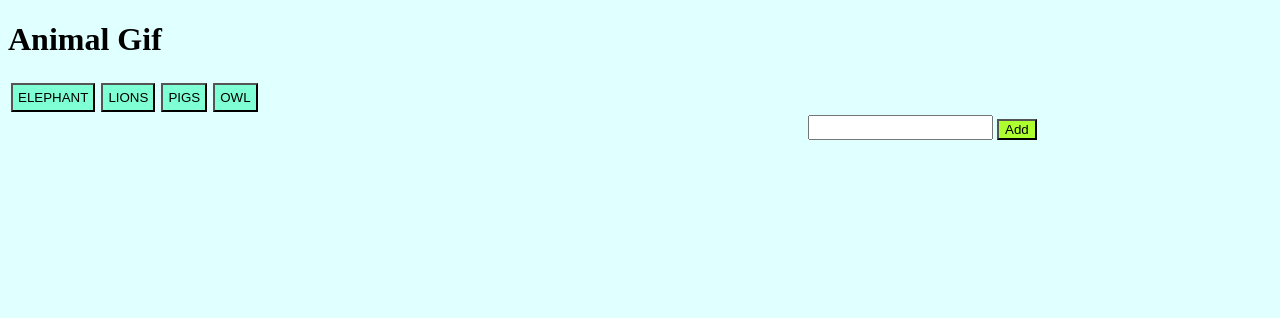
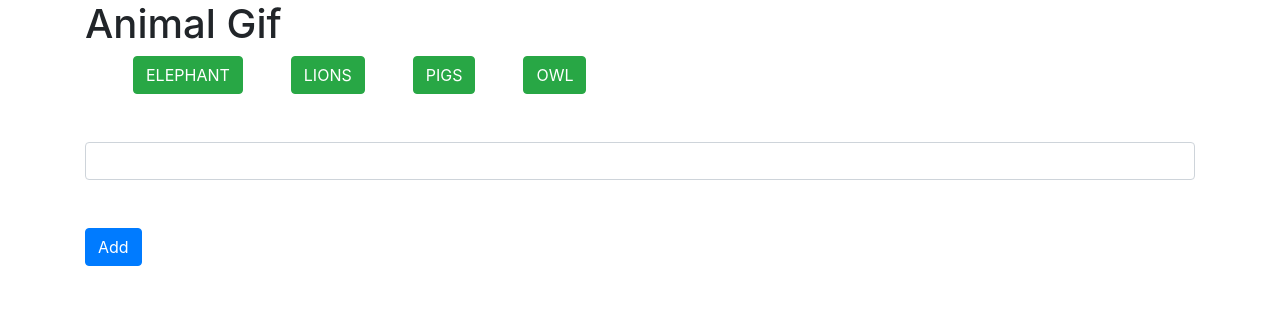
Before and after one commit to Owomugisha/GifTastic, a plain HTML site: page index.html in a window 1280 px wide. Drawn offline with nearby package versions, Linux system fonts and the light colour scheme.

Commit message:
added bootstrap style

```diff
--- a/assets/javascript/app.js
+++ b/assets/javascript/app.js
@@ -6,7 +6,7 @@ $(document).ready (function () {
     topics.forEach(element => {
         var animalBtn = $("<button>");
         animalBtn.text(element.toLocaleUpperCase());
-        animalBtn.addClass("animal");
+        animalBtn.addClass("animal btn btn-success ml-5");
         $("#buttonDiv").append(animalBtn);
     });
    }
@@ -28,7 +28,7 @@ $(document).ready (function () {
         var selectedAnimal = $(this).text().toLowerCase();
         console.log(selectedAnimal);
         var queryURL = "https://api.giphy.com/v1/gifs/search?q=" +
-        selectedAnimal + "&api_key=Kip4r7cb6K0558HbLDoWasL1WzNUqL5i&limit=10";
+        selectedAnimal + "&api_key=Kip4r7cb6K0558HbLDoWasL1WzNUqL5i&limit=12";
 
       // Performing an AJAX request with the queryURL
       $.ajax({
@@ -53,24 +53,27 @@ $(document).ready (function () {
             var p = $("<p>").text("Rating: " + results[i].rating);
 
             // Creating and storing an image tag
-            var animalImage = $("<img height = '150' width = '300'>");
+            var animalImage = $("<img height = '150' width = '300' >");
             // Setting the src attribute of the image to a property pulled off the result item
             animalImage.attr("src", results[i].images.fixed_width_still.url);
             animalImage.attr("data-still", results[i].images.fixed_width_still.url);
             animalImage.attr("data-animate", results[i].images.original.url);
             animalImage.attr("data-state", "still");
-            animalImage.attr("class", "gif");
+            animalImage.attr("class", "gif ");
 
             // Appending the paragraph and image tag to the animalDiv
             animalDiv.append(p);
-            animalDiv.append(animalImage);
+            var row = $("<div>");
+            row.addClass('col-md-4');
+            row.html(animalImage)
+            animalDiv.append(row);
 
             // Prependng the animalDiv to the HTML page in the "#gifs-appear-here" div
             $("#imageDiv").prepend(animalDiv);
           }
         })
         $(document).on("click",".gif", function() {
-            console.log('heeeeeeeee')
+           // console.log('heeeeeeeee')
             // The attr jQuery method allows us to get or set the value of any attribute on our HTML element
             var state = $(this).attr("data-state");
             // If the clicked image's state is still, update its src attribute to what its data-animate value is.
--- a/index.html
+++ b/index.html
@@ -1,19 +1,39 @@
 <!DOCTYPE html>
 <html lang="en">
+
 <head>
     <meta charset="UTF-8">
     <meta name="viewport" content="width=device-width, initial-scale=1.0">
     <meta http-equiv="X-UA-Compatible" content="ie=edge">
     <title>GifTastic</title>
-    <link rel="stylesheet" href="assets/css/style.css">
+    <link rel="stylesheet" href="https://stackpath.bootstrapcdn.com/bootstrap/4.1.3/css/bootstrap.min.css"
+        integrity="sha384-MCw98/SFnGE8fJT3GXwEOngsV7Zt27NXFoaoApmYm81iuXoPkFOJwJ8ERdknLPMO" crossorigin="anonymous">
+    <!-- <link rel="stylesheet" href="assets/css/style.css"> -->
 </head>
+
 <body>
-    <h1>Animal Gif</h1>
-    <div id="buttonDiv"></div>
-    <input type ="text" id="animalInput">
-    <button id="addBtn">Add</button>
-    <div id="imageDiv"></div>
+    <div class="container">
+        <div class="row">
+            <div class="col-md-12">
+
+                <h1>Animal Gif</h1>
+            </div>
+            <div class="col-md-12">
+                <div id="buttonDiv"></div>
+
+            </div>
+            <div class="col-md-12 form-group mt-5 mb-5">
+                <input type="text" id="animalInput" class="form-control">
+                <button class="btn btn-primary mt-5" id="addBtn">Add</button>
+
+            </div>
+            <div class="col-md-12">
+                <div id="imageDiv" class="row"></div>
+            </div>
+        </div>
+    </div>
     <script src="https://ajax.googleapis.com/ajax/libs/jquery/3.3.1/jquery.min.js"></script>
     <script src="assets/javascript/app.js"></script>
 </body>
+
 </html>
```
